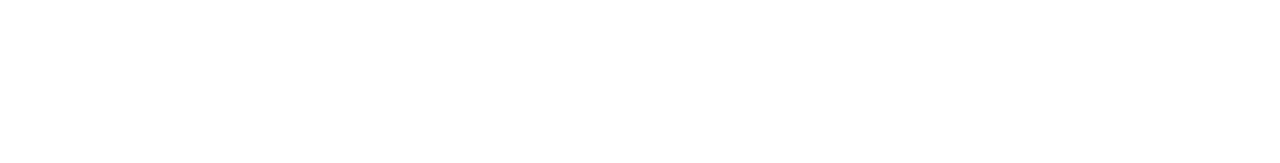
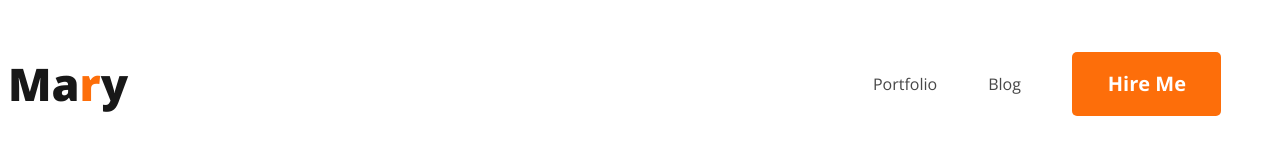
Before and after one commit to ahmed-niaz/webDeveloper_Portfolio, a plain HTML site: page index.html in a window 1280 px wide. Drawn offline with nearby package versions, Linux system fonts and the light colour scheme.

Commit message:
navigation menu almost complete

```diff
--- a/index.html
+++ b/index.html
@@ -4,9 +4,19 @@
     <meta charset="UTF-8">
     <meta name="viewport" content="width=device-width, initial-scale=1.0">
     <title>Web Developer Portfolio</title>
+    <link rel="stylesheet" href="./styles/portfolio.css">
 </head>
 <body>
-    <header></header>
+    <header>
+        <nav>
+            <h3 class="title">Ma<span class="text-primary">r</span>y</h3>
+            <ul>
+                <li><a href="">Portfolio</a></li>
+                <li><a href="">Blog</a></li>
+                <li><button class="btn-primary">Hire Me</button></li>
+            </ul>
+        </nav>
+    </header>
     <main></main>
     <footer></footer>
 </body>
--- /dev/null
+++ b/styles/portfolio.css
@@ -0,0 +1,49 @@
+@import url("https://fonts.googleapis.com/css2?family=Open+Sans:wght@400;700;800&display=swap");
+/* shared styles */
+* {
+  font-family: "Open Sans", sans-serif;
+}
+
+.text-primary {
+  color: #fd6e0a;
+}
+.btn-primary {
+  border-radius: 5px;
+  background: #fd6e0a;
+  border: 0;
+  color: var(--White-Color, #fff);
+  font-size: 20px;
+  font-style: normal;
+  font-weight: 700;
+  line-height: normal;
+  padding: 18px 35px 19px 36px;
+}
+/* nav bar */
+nav {
+  display: flex;
+  justify-content: space-between;
+  align-items: center;
+}
+
+.title {
+  color: var(--Dark-01, #181818);
+  font-size: 45px;
+  font-style: normal;
+  font-weight: 800;
+  line-height: normal;
+}
+
+nav > ul {
+  display: flex;
+  align-items: center;
+}
+
+nav li {
+  list-style: none;
+  margin-right: 51px;
+}
+
+nav a {
+  text-decoration: none;
+  color: var(--Dark-02, #474747);
+}
```
